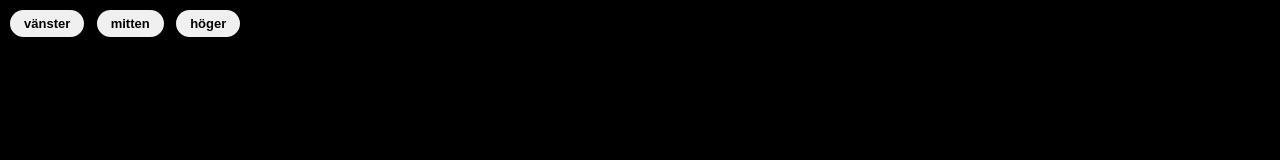
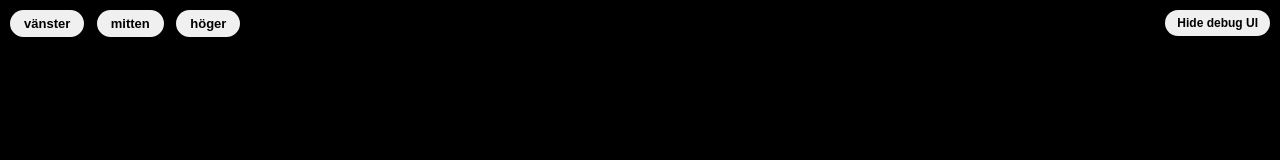
Before and after one commit to jonatanmodin2/juggler, a plain HTML site: page index.html in a window 1280 px wide. Shown: the top 160 px of the page. Drawn offline with Linux system fonts and the light colour scheme.

Commit message:
Hide debug UI toggle added

```diff
--- a/index.html
+++ b/index.html
@@ -5,6 +5,27 @@
   <meta name="viewport" content="width=device-width, initial-scale=1.0"/>
   <title>Synced Juggler</title>
   <style>
+    #debug-toggle {
+      position: absolute;
+      top: 10px;
+      right: 10px;
+      z-index: 10;
+    }
+
+    #debug-toggle button {
+      padding: 6px 12px;
+      font-size: 12px;
+      font-weight: 600;
+      background-color: #f0f0f0;
+      color: black;
+      border: none;
+      border-radius: 999px;
+      cursor: pointer;
+    }
+
+    #debug-toggle button:hover {
+      background-color: #e0e0e0;
+    }
     html, body {
       margin: 0;
       padding: 0;
@@ -116,6 +137,9 @@
   <link href="https://fonts.googleapis.com/css2?family=Inter:wght@400;600&display=swap" rel="stylesheet">
 </head>
 <body>
+  <div id="debug-toggle">
+    <button onclick="toggleDebug()">Hide debug UI</button>
+  </div>
   <div id="controls">
     <button onclick="location.search='?id=1'">vänster</button>
     <button onclick="location.search='?id=2'">mitten</button>
@@ -218,6 +242,28 @@
     }
     setInterval(updateClock, 50);
     updateClock();
+
+    function toggleDebug() {
+      const clockContainer = document.getElementById('clock-container');
+      const offsetControls = document.getElementById('offset-controls');
+      const controls = document.getElementById('controls');
+      const toggleContainer = document.getElementById('debug-toggle');
+
+      clockContainer.style.display = 'none';
+      offsetControls.style.display = 'none';
+      controls.style.display = 'none';
+      toggleContainer.style.display = 'none';
+    }
   </script>
 </body>
 </html>
+    function toggleDebug() {
+      const clockContainer = document.getElementById('clock-container');
+      const offsetControls = document.getElementById('offset-controls');
+      const button = document.querySelector('#debug-toggle button');
+
+      const isVisible = clockContainer.style.display !== 'none';
+      clockContainer.style.display = isVisible ? 'none' : 'flex';
+      offsetControls.style.display = isVisible ? 'none' : 'flex';
+      button.textContent = isVisible ? 'Show debug UI' : 'Hide debug UI';
+    }
```
